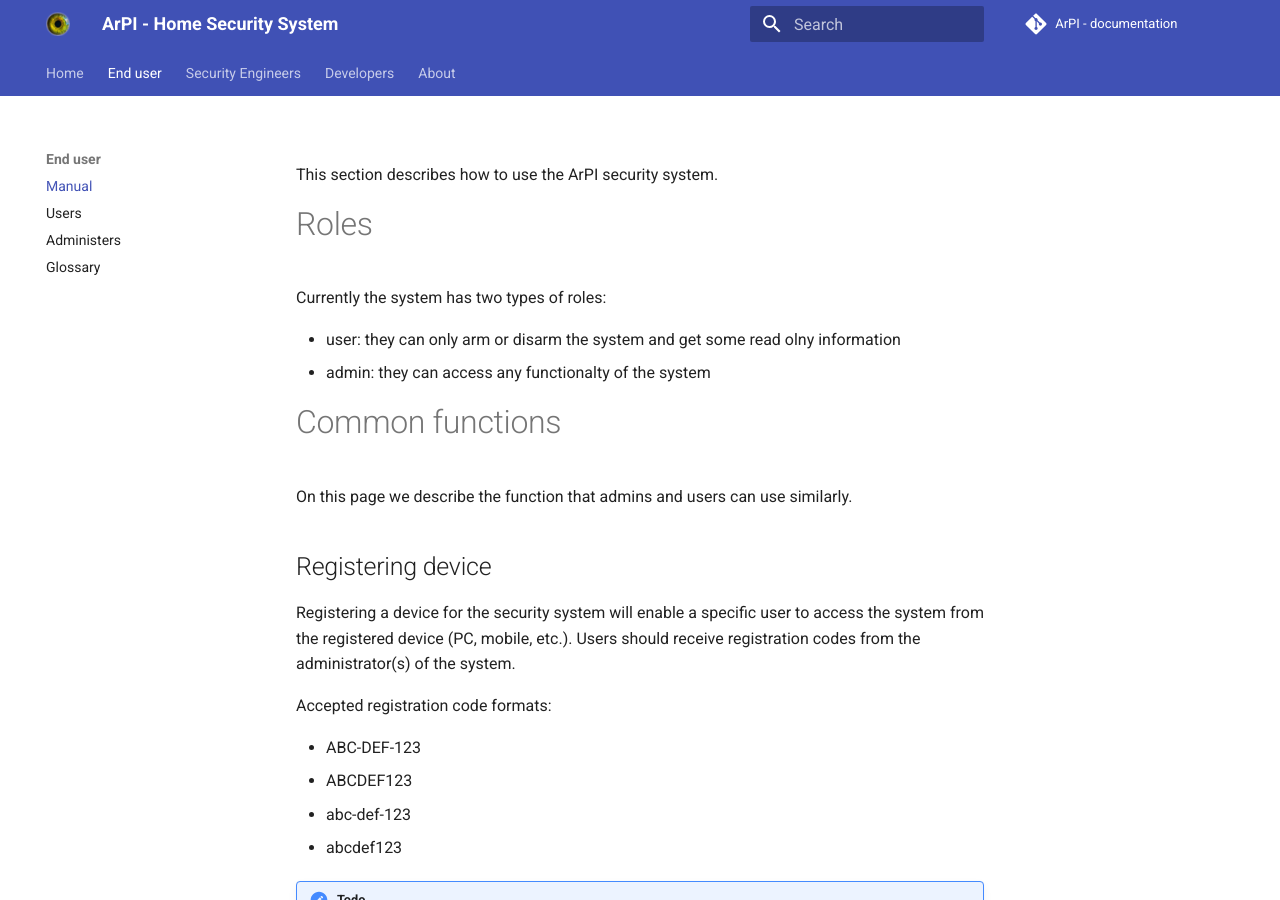
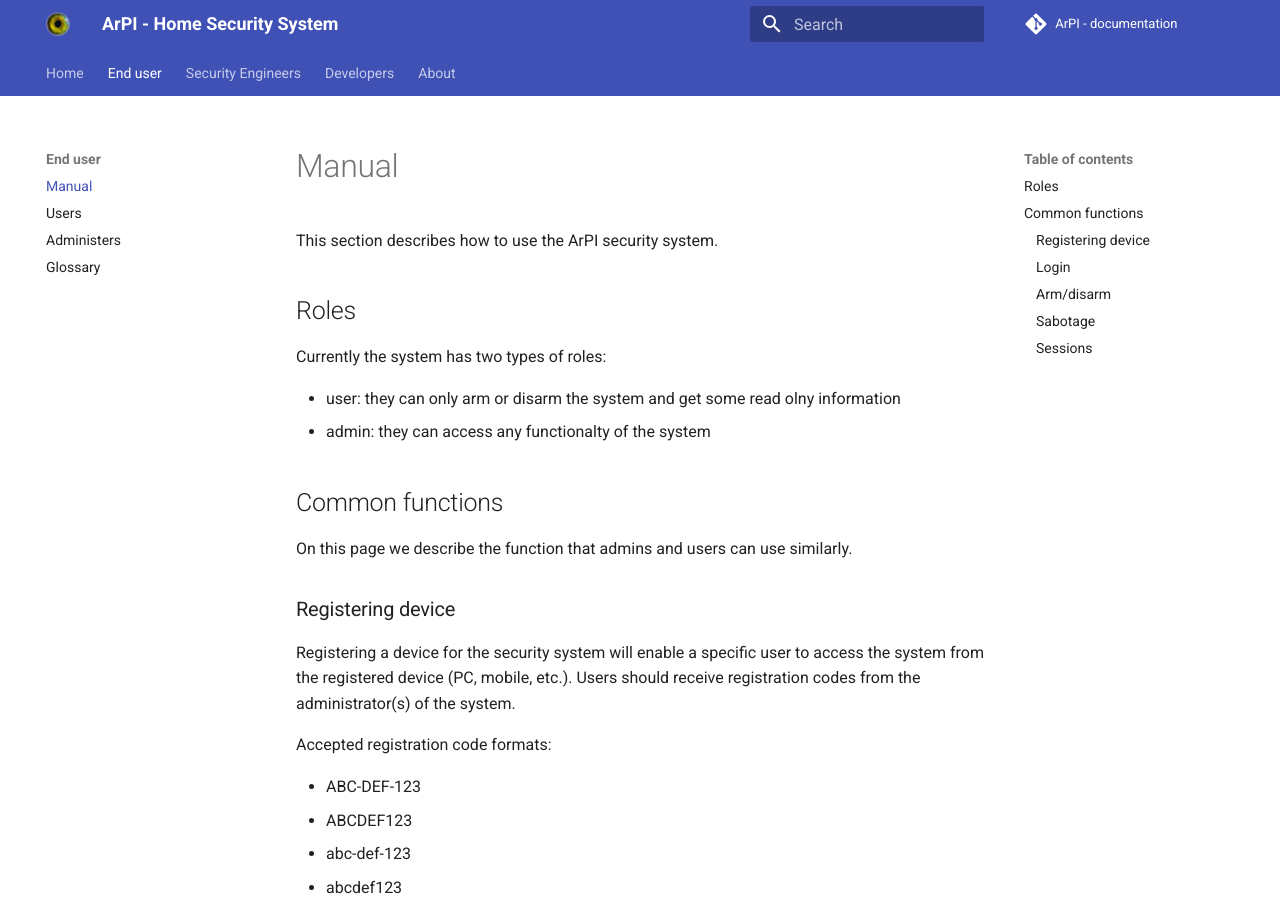
Before and after one commit to ArPIHomeSecurity/arpi_documentation, an MkDocs documentation site: the page built from docs/end_users/index.md, in a window 1280 px wide and 900 px high. Built offline with MkDocs 1.6.1 and Material for MkDocs 9.7.7, drawn with Linux system fonts in a browser that asks for light colours; comment, search, counter and statistics services are not loaded.

Commit message:
TOC for end user

```diff
--- a/docs/end_users/index.md
+++ b/docs/end_users/index.md
@@ -1,6 +1,6 @@
 This section describes how to use the ArPI security system.
 
-# Roles
+## Roles
 
 Currently the system has two types of roles:
 
@@ -8,10 +8,10 @@
 * admin: they can access any functionalty of the system
 
 
-# Common functions
+## Common functions
 
 On this page we describe the function that admins and users can use similarly.
-## Registering device
+### Registering device
 
 Registering a device for the security system will enable a specific
 user to access the system from the registered device (PC, mobile, etc.).
@@ -27,7 +27,7 @@
 !!! todo
     Define the default registration code of admin after first install.
 
-## Login
+### Login
 You can login to the security system with a registered user on a registered device.
 Use the access code of the user to login the system.
 
@@ -36,16 +36,16 @@
 !!! todo
     Define the default access code of admin after first install.
 
-## Arm/disarm
+### Arm/disarm
 
 Logged in users can arm and disarm the system on the main page.
 
-## Sabotage
+### Sabotage
 
 You can receive sabotage alert from the security system in disarmed state
 as well when the tamper circiut is interrupted.
 
-## Sessions
+### Sessions
 
 After the login to the security system you have a session with a 15 minutes timeout.
 The timeout is restarted with every change on the application.
```
